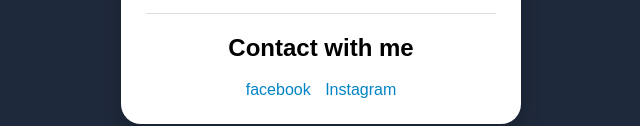
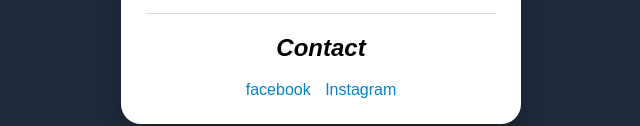
Before and after one commit to tjnicolas025-source/business-card, a plain HTML site: page index.html in a window 1280 px wide. Shown: the part 493-619 px from the top of the page, without its empty margins (319-959 px from the left). Drawn offline with Linux system fonts and the light colour scheme.

Commit message:
Update index.html

```diff
--- a/index.html
+++ b/index.html
@@ -18,7 +18,7 @@
                 <a class="portfolio-link" href="https://tjnicolas025-source.github.io/portfolio-website/" target="_blank"> Portfolio </a>
         <hr>
         <div class="social-media">
-            <h2> Contact with me </h2>
+            <h2> <i> Contact </i> </h2>
                 <a href="https://www.facebook.com/timothy.espanola.14" target="_blank">facebook</a>
                 <a href="https://www.instagram.com/t.johneous/" target="_blank">Instagram</a>
         </div>
```
